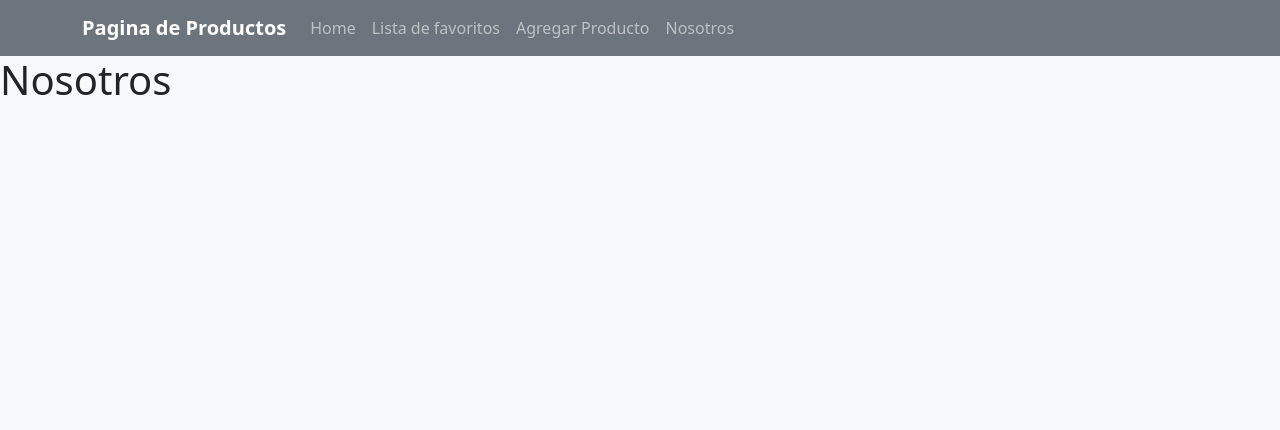
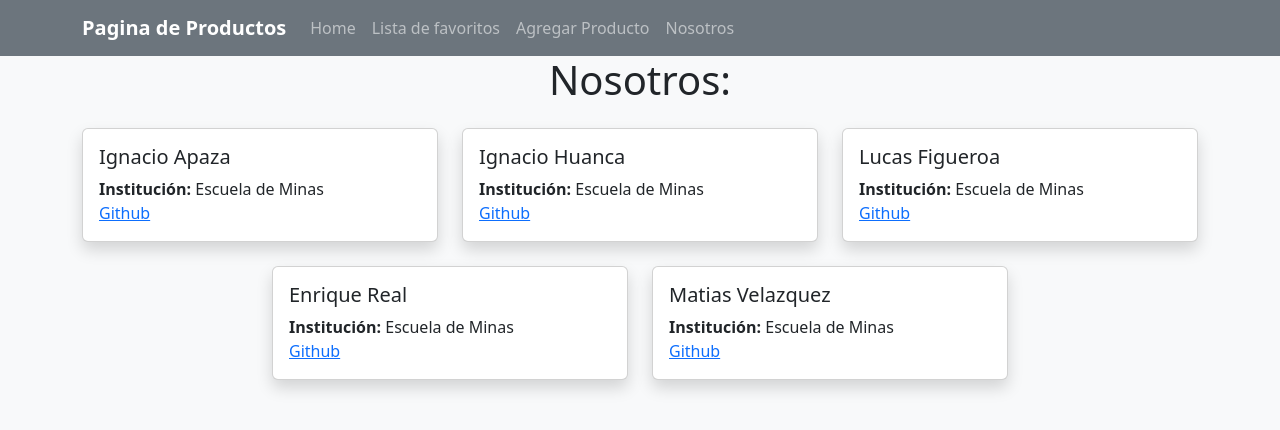
Before and after one commit to Mageofdark/TrabajoFinalGrupo19Comision2, a React (Vite) app in the folder vite-project/: page /Nosotros in a window 1280 px wide. Shown: the top 430 px of the page. Built offline with nearby package versions, Linux system fonts and the light colour scheme.

Commit message:
Agregado de la seccion nosotros por FigueroaLucas

```diff
--- a/vite-project/src/App.jsx
+++ b/vite-project/src/App.jsx
@@ -1,6 +1,7 @@
 import {Routes, Route} from 'react-router-dom'
 import Layout from './Layout'
 import Home from './Home'
+import Nosotros from './nosotros'
 
 function App() {
 
@@ -13,7 +14,7 @@ function App() {
           <Route path='Lista-Alumnos/:id' element={<h1>Detalles </h1>} />
           <Route path='Lista-Alumnos/:id/editar' element={<h1>Editar </h1>} />
           <Route path='Nuevo-Producto' element={<h1> AgregarProducto </h1>} />
-          <Route path='Nosotros' element={<h1>Nosotros</h1>} />
+          <Route path='Nosotros' element={<Nosotros />} />
           <Route path='*' element={<h1>PaginaError</h1>} />
         </Route>
       </Routes>
--- /dev/null
+++ b/vite-project/src/devs.js
@@ -0,0 +1,38 @@
+export const Devs = [
+{
+    id: 1,
+    nombre: "Ignacio",
+    apellido: "Apaza",
+    github: "https://github.com/ApazaIgnacio",
+    Institucion: "Escuela de Minas",
+  },
+  {
+    id: 2,
+    nombre: "Ignacio",
+    apellido: "Huanca",
+    github: "https://github.com/Ignacio367",
+    Institucion: "Escuela de Minas",
+  },
+  {
+    id: 3,
+    nombre: "Lucas",
+    apellido: "Figueroa",
+    github: "https://github.com/mikluha12",
+    Institucion: "Escuela de Minas",
+  },
+  {
+    id: 4,
+    nombre: "Enrique",
+    apellido: "Real",
+    github: "https://github.com/Mageofdark",
+    Institucion: "Escuela de Minas",
+  },
+  {
+    id: 5,
+    nombre: "Matias",
+    apellido: "Velazquez",
+    github: "https://github.com/matias12131",
+    Institucion: "Escuela de Minas",
+  },
+
+]
--- /dev/null
+++ b/vite-project/src/nosotros.jsx
@@ -0,0 +1,26 @@
+import { Card, Col, Container, Row } from "react-bootstrap"
+import { Devs } from "./devs.js"
+function Nosotros(){
+    return (
+        <Container>
+            <h1 className="text-center mb-4">Nosotros:</h1>
+            <Row className="justify-content-center">
+                {Devs.map((dev) => (
+                    <Col md={4} key={dev.id} className="mb-4">
+                        <Card className="shadow">
+                            <Card.Body>
+                                <Card.Title>{dev.nombre} {dev.apellido}</Card.Title>
+                                <Card.Text>
+                                    <strong>Institución:</strong> {dev.Institucion}<br />
+                                    <a href={dev.github} target="_blank" rel="noopener noreferrer">Github</a>
+                                </Card.Text>
+                            </Card.Body>
+                        </Card>
+                    </Col>
+                ))}
+            </Row>
+        </Container>
+    )
+}
+
+export default Nosotros
```
